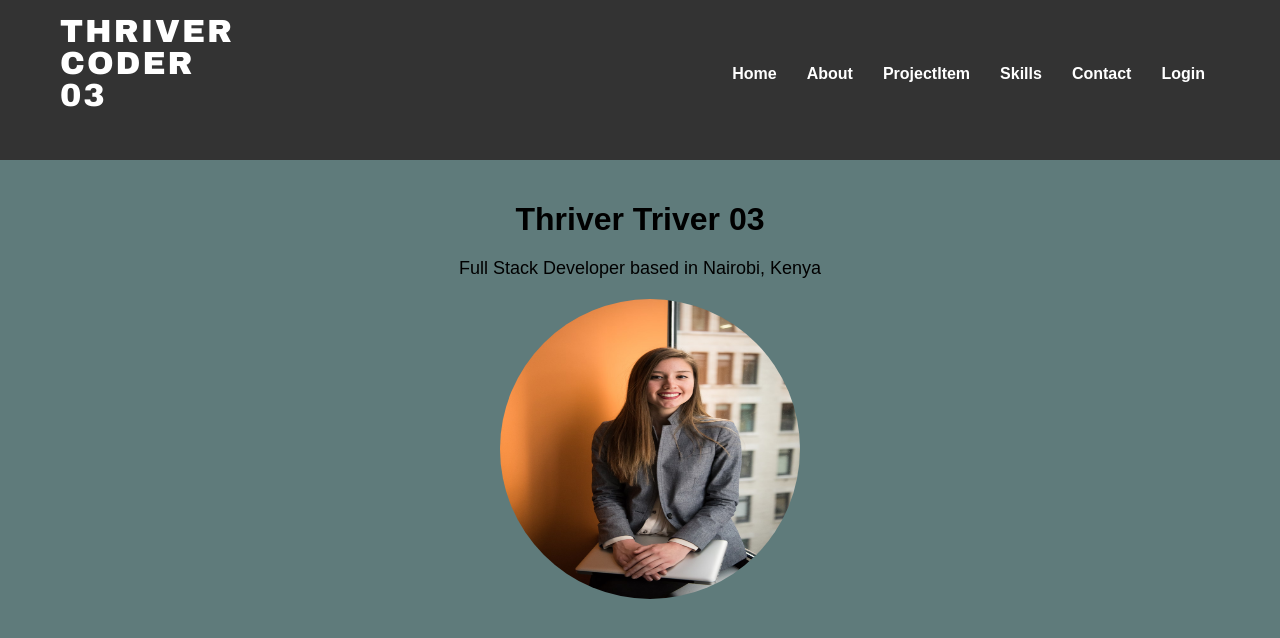
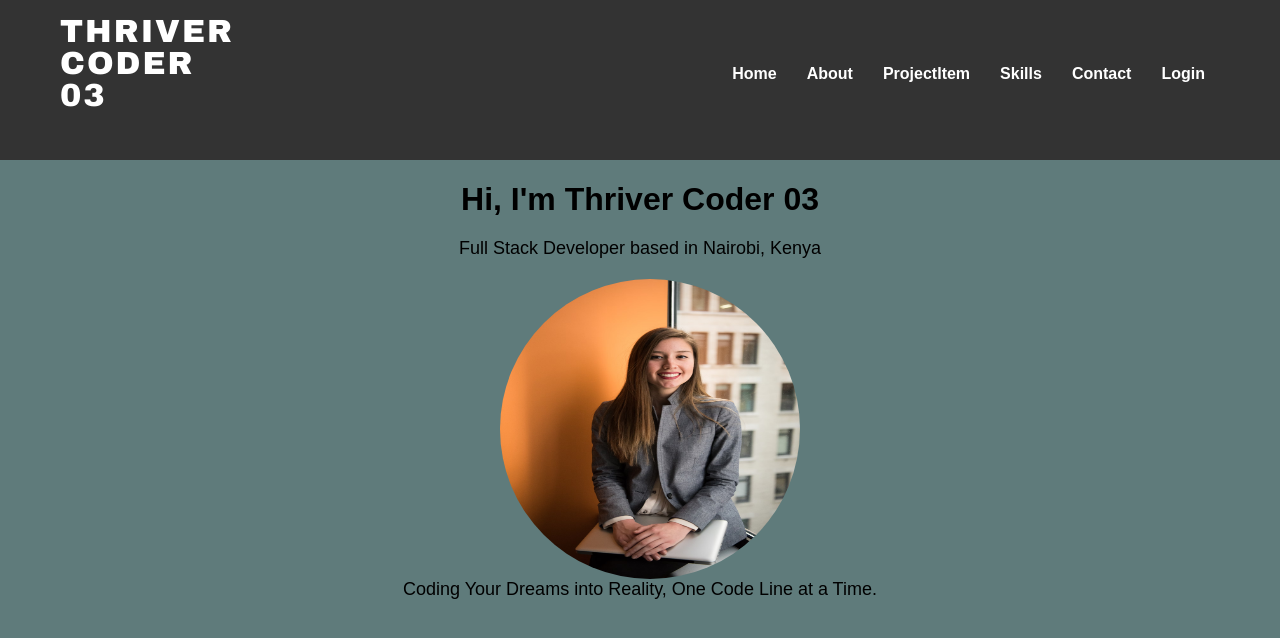
Before and after one commit to BrendahKiragu/Moringa-School-Phase-2-Project, a React (Create React App) app: page / in a window 1280 px wide. Shown: the top 638 px of the page. Built offline with nearby package versions, Linux system fonts and the light colour scheme.

Commit message:
changes the message on landig page

```diff
--- a/src/App.js
+++ b/src/App.js
@@ -1,4 +1,3 @@
-// import NavBar from './components/NavBar';
 import './App.css';
 import profilepic from './components/images/profilepic.png'
 import './App.css';
@@ -10,9 +9,11 @@ function App() {
   return (
     <div className="App">
       <NavBar />
-      <h1>Thriver Triver 03</h1>
+
+      <h1>Hi, I'm Thriver Coder 03</h1>
       <p>Full Stack Developer based in Nairobi, Kenya</p>
       <img src={profilepic} alt="profilepic" />
+      <p>Coding Your Dreams into Reality, One Code Line at a Time.</p>
     </div>
   );
 }
```
